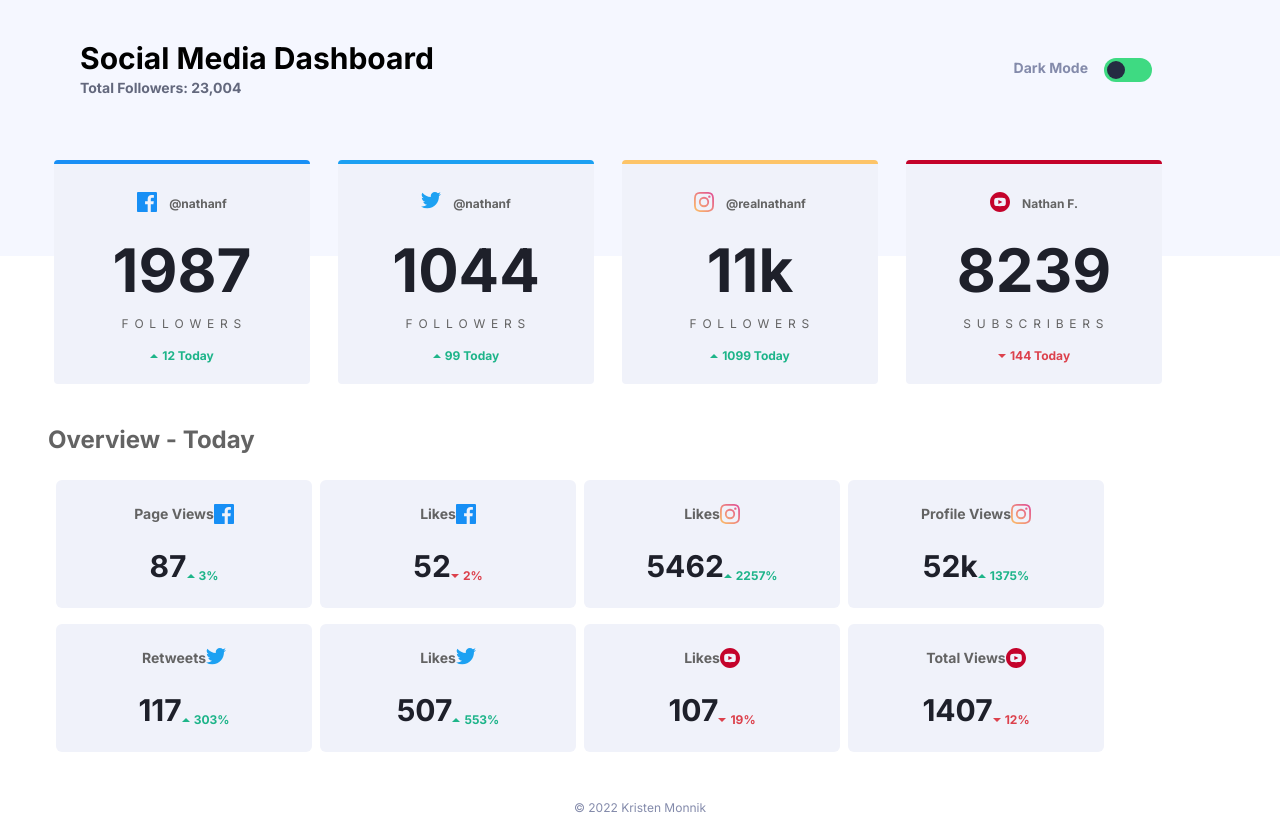
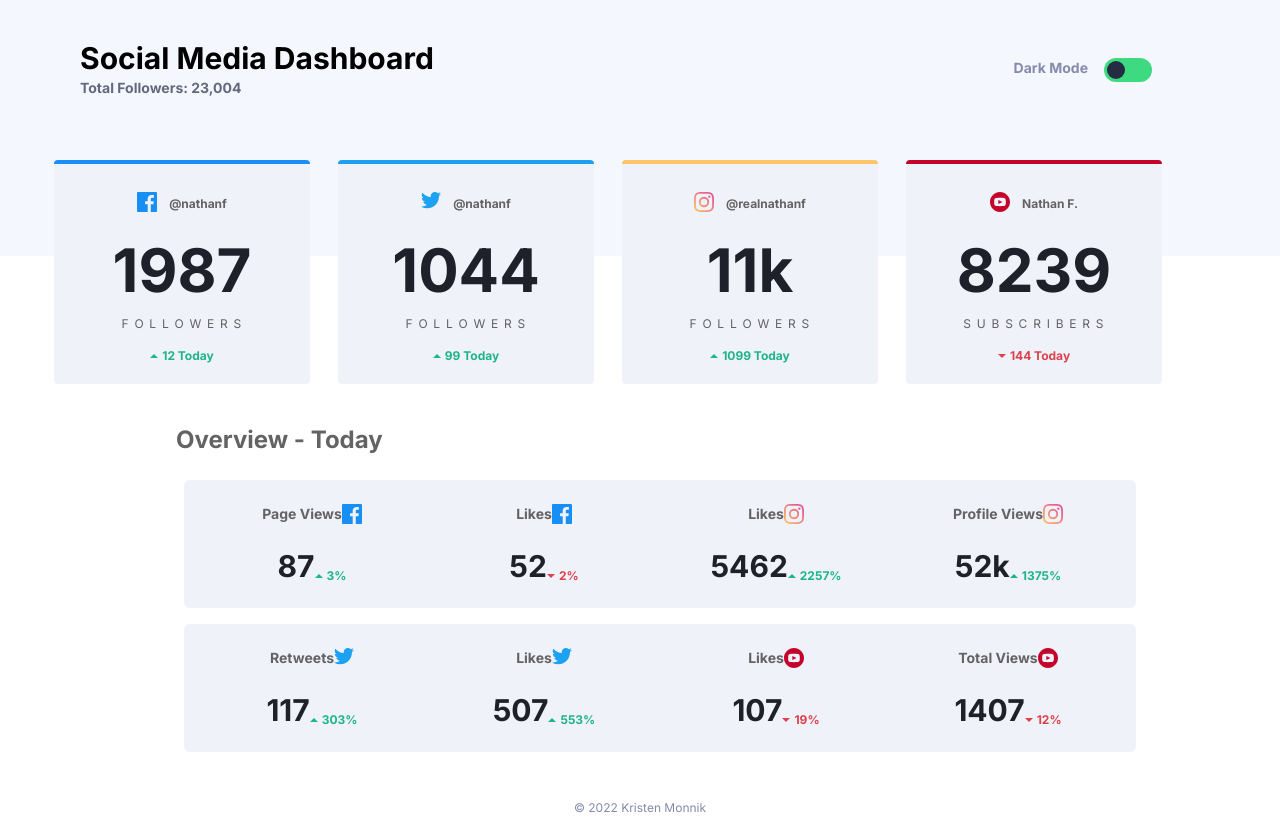
Before and after one commit to k-monnik/social-media-dashboard, a React (Create React App) app: page / in a window 1280 px wide. Built offline with nearby package versions, Linux system fonts and the light colour scheme.

Commit message:
add adjustments to lower grid positioning in desktop

```diff
--- a/src/components/LowerGrid.js
+++ b/src/components/LowerGrid.js
@@ -8,10 +8,10 @@ const LowerGrid = () => {
 
 
     return (
-        <div className="mx-auto">
+        <div className="mx-auto box-border">
             {/* OVERVIEW SECTION */}
 
-            <div className="text-light-300 font-bold text-2xl mx-8 md:mx-0 md:px-12 pt-10 pb-6">
+            <div className="text-light-300 font-bold text-2xl mx-8 md:mx-32 md:px-12 pt-10 pb-6">
                 Overview - Today
             </div>
 
@@ -21,7 +21,7 @@ const LowerGrid = () => {
 
             {/* BOTTOM GRID  */}
 
-            <div className="grid gap-4 grid-cols-1 mx-8 md:mx-0 md:px-14 md:grid-cols-4 md:grid-rows-2 pb-8 md:pb-12 md:max-w-6xl">
+            <div className="grid gap-4 grid-cols-1 mx-8 md:mx-32 md:px-14 md:grid-cols-4 md:grid-rows-2 pb-8 md:pb-12 md:max-w-6xl">
                 {lowerData.map((data, index) => (
                     <LowerCard key={index} data={data} />
                 ))}
```
